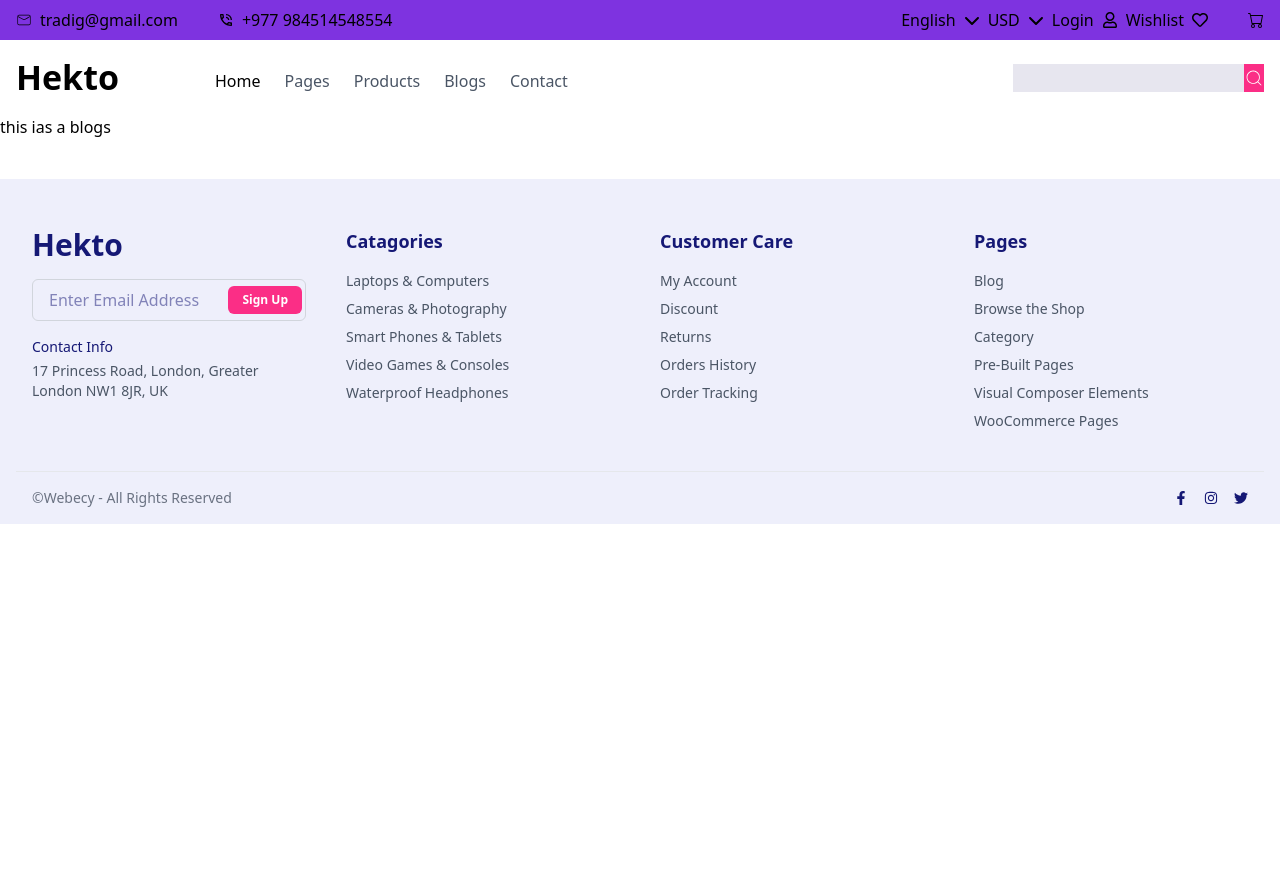
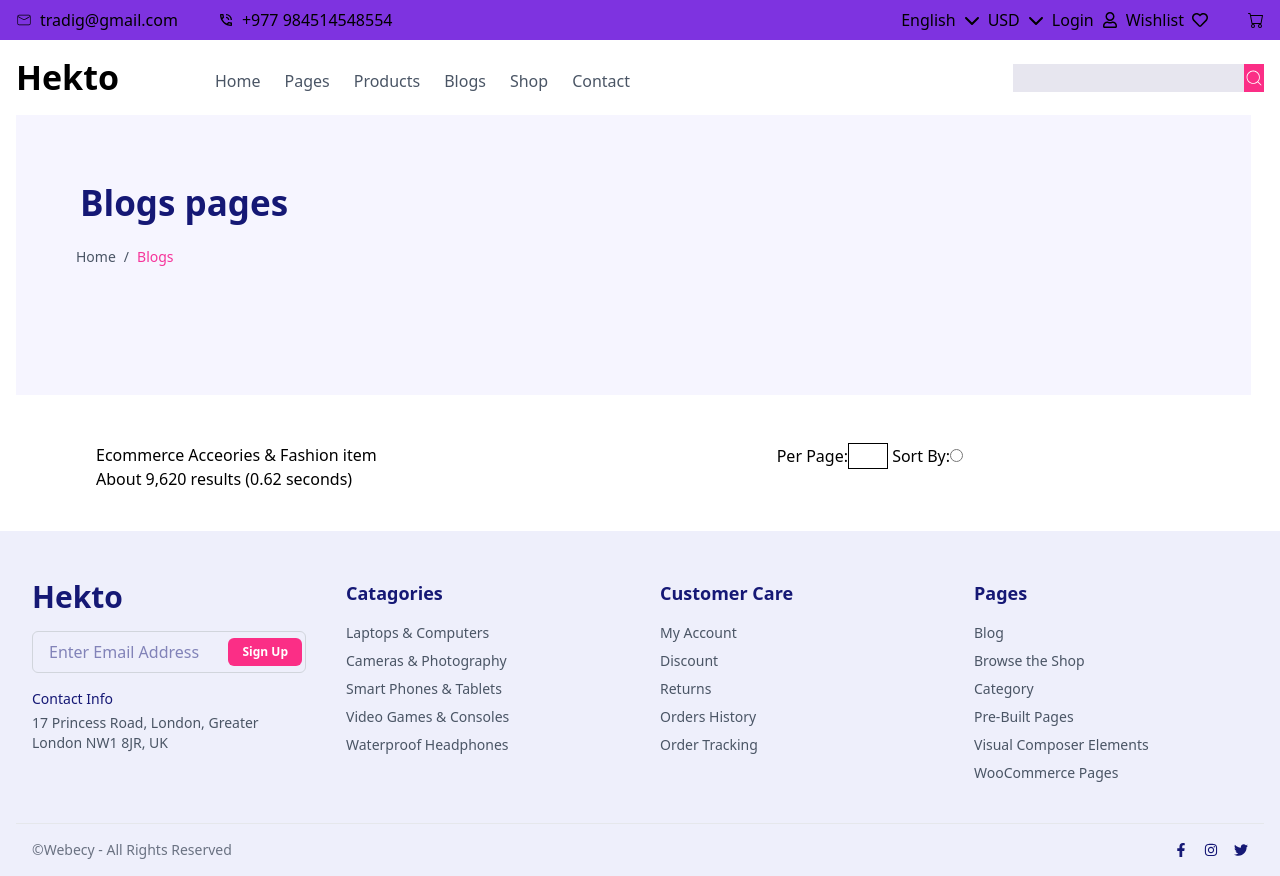
Before and after one commit to kandelmilan/E-commerce, a React (Vite) app: page /blogs in a window 1280 px wide. Before the commit the page ends 800 px from the top, so only its background shows below. Built offline with nearby package versions, Linux system fonts and the light colour scheme; no server answers.

Commit message:
Updated:Header

```diff
--- a/src/App.jsx
+++ b/src/App.jsx
@@ -9,6 +9,7 @@ import SignupForm from "./pages/Auth/Signup"
 import ScrollToHashElement from "./component/ScrollToHashElement";
 import Contact from "./component/Contact";
 import Blog from "./component/Blog";
+import Shop from "./component/Shop";
 
 
 
@@ -23,9 +24,10 @@ function App() {
           <Route index element={<Home />} />
           <Route path="products" element={<ProductCard />} />
           <Route path="products/:id" element={<ProductDetails />} />
-          <Route path="/contact" element={<Contact/>}/>
-          <Route path="/blogs" element={<Blog/>}/>
-          <Route path="/pages" element={<div>this a Pages Section</div>}/>
+          <Route path="/contact" element={<Contact />} />
+          <Route path="/blogs" element={<Blog />} />
+          <Route path="/shops" element={<Shop />} />
+          <Route path="/pages" element={<div>this a Pages Section</div>} />
         </Route>
 
         <Route path="login" element={<LoginForm />} />
@@ -33,7 +35,7 @@ function App() {
       </Routes>
 
       <Routes>
-        <Route path="/admin" element={<div>this is a admin dashboard</div>}/>
+        <Route path="/admin" element={<div>this is a admin dashboard</div>} />
       </Routes>
     </>
   );
--- a/src/component/Blog.jsx
+++ b/src/component/Blog.jsx
@@ -1,11 +1,33 @@
 import React from 'react'
+import Breadcrum from './BreadCrum'
 
 function Blog() {
   return (
-    <section>
-        <div>
-            this ias a blogs
+    <section className='container'>
+      {/* head part  */}
+      <div className="bg-[#F6F5FF] w-[1235px] h-[280px] ">
+        <h1 className="font-bold text-[24px] p-16 pb-3 sm:text-[28px] lg:text-[35px] text-primary leading-snug">Blogs pages</h1>
+        <Breadcrum />
+      </div>
+
+      <div className='mt-12'>
+        <div className='flex gap-80'>
+
+            <div className='mx-20'>
+              <h3>Ecommerce Acceories & Fashion item</h3>
+              <p>About 9,620 results (0.62 seconds)</p>
+            </div>
+
+            <div>
+              <label htmlFor="PerPage">Per Page:</label>
+              <input type="number" min="1" className='w-10 border-1' />
+
+              <label htmlFor="Sort"> Sort By:</label>
+              <input type="radio" />
+            </div>
         </div>
+      </div>
+
     </section>
   )
 }
--- a/src/component/Contact.jsx
+++ b/src/component/Contact.jsx
@@ -2,14 +2,11 @@ import React from 'react'
 import Breadcrum from './BreadCrum'
 import contact from "../assets/image/contact.png"
 function Contact() {
-    return (
-          <section className="container">
-      {/* Header */}
-      <div className=" w-full py-12 px-6 md:px-20 bg-[#F6F5FF]">
-        <h2 className="text-2xl font-bold text-gray-900">Contact Us</h2>
-        <p className="text-sm text-gray-600 mt-2">
-         <Breadcrum />
-        </p>
+  return (
+    <section className="container">
+      <div className="bg-[#F6F5FF] w-[1235px] h-[280px] ">
+        <h1 className="font-bold text-[24px] p-16 pb-3 sm:text-[28px] lg:text-[35px] text-primary leading-snug">Contact</h1>
+        <Breadcrum />
       </div>
 
       {/* Info Section */}
@@ -117,7 +114,7 @@ function Contact() {
         </div>
       </div>
     </section>
-    )
+  )
 }
 
 export default Contact
--- a/src/component/Header.jsx
+++ b/src/component/Header.jsx
@@ -77,30 +77,14 @@ function Header() {
           <div className="flex items-center gap-24">
             <h1 className="font-[600] text-[Josefin Sans] text-[34px]  ">Hekto</h1>
             <nav className="flex items-center gap-5 list-none">
-              {/* <li className={({ isActive }) => (isActive ? "text-[#FB2E86]" : "")}>
-                <NavLink to="/">
-                  Home
-                  </NavLink></li>
 
-             <li className={({ isActive }) => (isActive ? "text-[#FB2E86]" : "")}>
-              <NavLink to="pages">pages </NavLink>
-              </li>
-              <li className={({ isActive }) => (isActive ? "text-[#FB2E86]" : "")}>
-              <NavLink to="/#products">Products </NavLink>
-              </li>
-             <li className={({ isActive }) => (isActive ? "text-[#FB2E86]" : "")}>
-              <NavLink to="/#blogs">Blogs </NavLink>
-              </li> */}
 
               <ul className="flex gap-6">
                 {/* Home */}
                 <li>
                   <NavLink
                     to="/"
-                    className={({ isActive }) =>
-                      `flex pt-1.5 hover:text-[#FB2E86] text-gray-600}`
-                    }
-                  >
+                   className="flex pt-1.5 hover:text-[#FB2E86] text-gray-600">
                     Home
                   </NavLink>
                 </li>
@@ -109,9 +93,7 @@ function Header() {
                 <li>
                   <NavLink
                     to="/pages"
-                    className={({ isActive }) =>
-                      `flex pt-1.5 hover:text-[#FB2E86] text-gray-600 `
-                    }
+                    className="flex pt-1.5 hover:text-[#FB2E86] text-gray-600"
                   >
                     Pages
                   </NavLink>
@@ -121,15 +103,7 @@ function Header() {
                 <li>
                   <NavLink
                     to="/#products"
-                    onClick={() => {
-                      if (window.location.hash === "#products") {
-                        const element = document.getElementById("products");
-                        if (element) element.scrollIntoView({ behavior: "smooth" });
-                      }
-                    }}
-                    className={({ isActive }) =>
-                      `flex pt-1.5 hover:text-[#FB2E86] text-gray-600`
-                    }
+                    className="flex pt-1.5 hover:text-[#FB2E86] text-gray-600"
                   >
                     Products
                   </NavLink>
@@ -138,38 +112,30 @@ function Header() {
                 {/* Blogs */}
                 <li>
                   <NavLink
-                    to="/#blogs"
-                    onClick={() => {
-                      if (window.location.hash === "#blogs") {
-                        const element = document.getElementById("blogs");
-                        if (element) element.scrollIntoView({ behavior: "smooth" });
-                      }
-                    }}
-                    className={({ isActive }) =>
-                      `flex pt-1.5 hover:text-[#FB2E86] text-gray-600`
-                    }
-                  >
+                    to="/blogs"
+                    className="flex pt-1.5 hover:text-[#FB2E86] text-gray-600">
                     Blogs
+                  </NavLink>
+                </li>
+
+                {/* Shop */}
+                <li>
+                  <NavLink
+                    to="/shops"
+                    className="flex pt-1.5 hover:text-[#FB2E86] text-gray-600">
+                    Shop
                   </NavLink>
                 </li>
 
                 <li>
                   <NavLink
                     to="/Contact"
-                    onClick={() => {
-                      if (window.location.hash === "#blogs") {
-                        const element = document.getElementById("blogs");
-                        if (element) element.scrollIntoView({ behavior: "smooth" });
-                      }
-                    }}
-                    className={({ isActive }) =>
-                      `flex pt-1.5 hover:text-[#FB2E86] ${window.location.hash === "/Contact" ? "font-bold" : "text-gray-600"
-                      }`
-                    }
+                   className="flex pt-1.5 hover:text-[#FB2E86]  text-gray-600"
                   >
                     Contact
                   </NavLink>
                 </li>
+
               </ul>
             </nav>
           </div>
--- /dev/null
+++ b/src/component/Shop.jsx
@@ -0,0 +1,15 @@
+import React from 'react'
+import Breadcrum from './BreadCrum'
+
+function Shop() {
+  return (
+    <section className="container">
+      <div className="bg-[#F6F5FF] w-[1235px] h-[280px] ">
+        <h1 className="font-bold text-[24px] p-16 pb-3 sm:text-[28px] lg:text-[35px] text-primary leading-snug">Shop</h1>
+        <Breadcrum />
+      </div>
+    </section>
+  )
+}
+
+export default Shop
```
